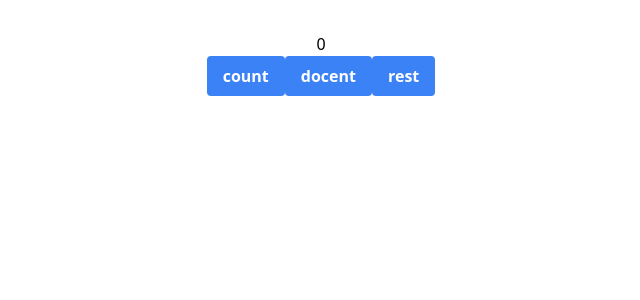
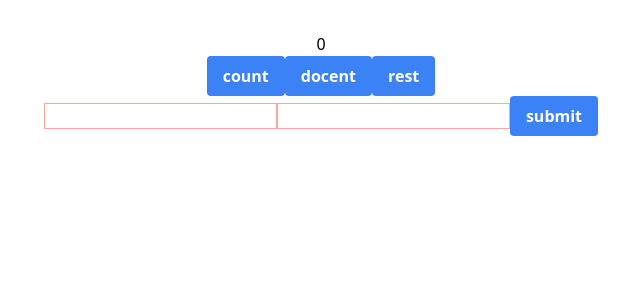
Before and after one commit to ManikHossainDev/horticulture-backend, a React (Vite) app: page / in a window 1280 px wide. Shown: the top 300 px of the page, without its empty margins (319-959 px from the left). Built offline with nearby package versions, Linux system fonts and the light colour scheme.

Commit message:
new component add usestatefrom

```diff
--- a/src/App.tsx
+++ b/src/App.tsx
@@ -2,6 +2,7 @@
 import { useState } from "react";
 import "./App.css";
 import UseStateExample from "./page/UseStateExample";
+import UseStateFrom from "./page/UseStateFrom";
 
 function App() {
   const [counter, setCounter] = useState(0);
@@ -9,6 +10,8 @@ function App() {
   return (
     <>
       <UseStateExample counter={counter} setCounter={setCounter} />
+
+      <UseStateFrom />
     </>
   );
 }
--- /dev/null
+++ b/src/page/UseStateFrom.tsx
@@ -0,0 +1,18 @@
+ import React from 'react';
+import { useState } from "react";
+const UseStateFrom = () => {
+     const [use, setUse] = useState({name:'', email:''})
+     const handelForm = (e:React.ChangeEvent<HTMLFormElement>) => {
+            e.preventDefault()
+            console.log(use)
+     }
+    return (
+        <form onSubmit={handelForm}>
+            <input onChange={(e)=> setUse({...use,email:e.target.value})} className="border border-red-300" type="text" name="email" id="email" />
+            <input onChange={(e)=> setUse({...use, name:e.target.value})} className="border border-red-300" type="text" name="name" id="name" />
+            <button className="bg-blue-500 hover:bg-blue-700 text-white font-bold py-2 px-4 rounded" type="submit">submit</button>
+        </form>
+    );
+};
+
+export default UseStateFrom;
```
